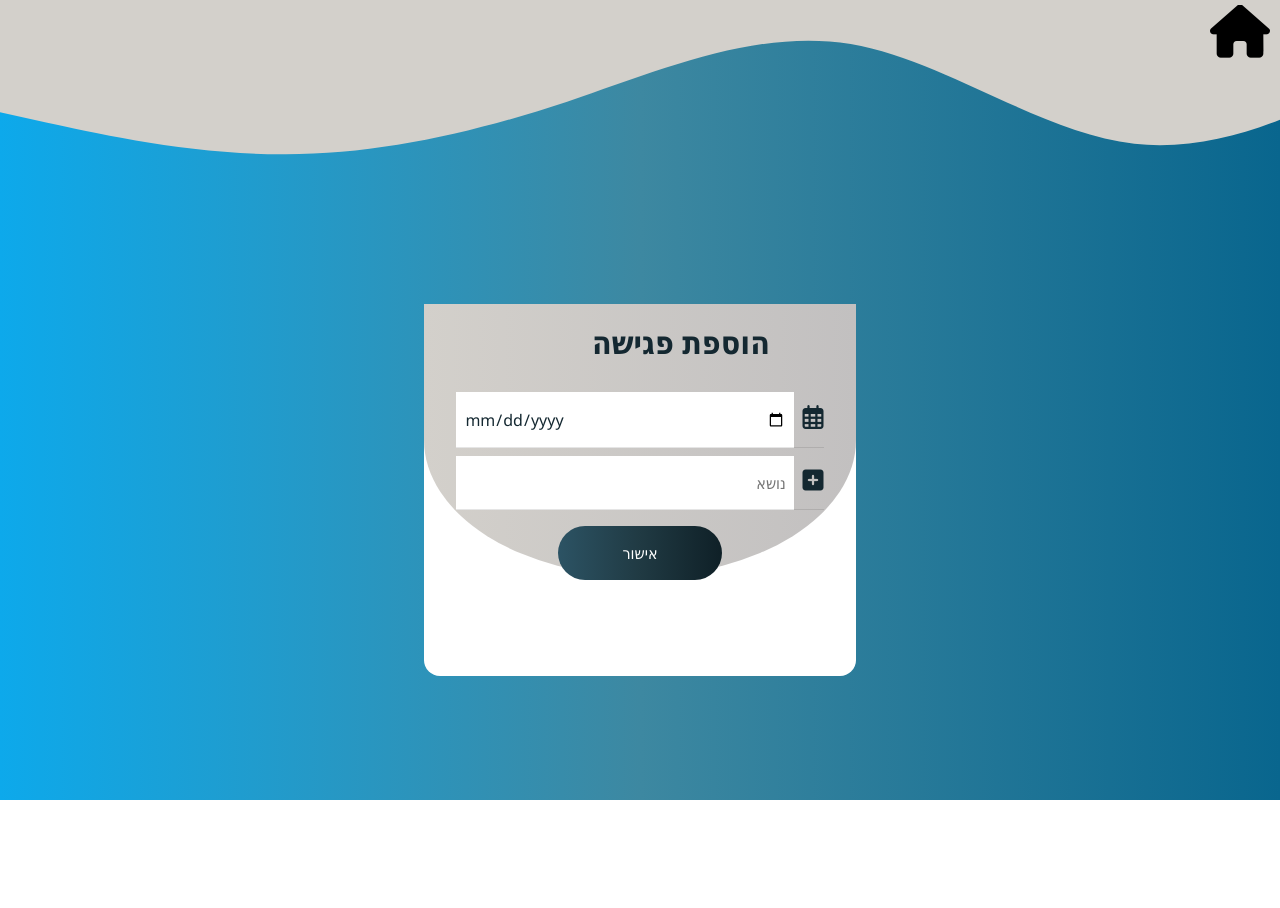
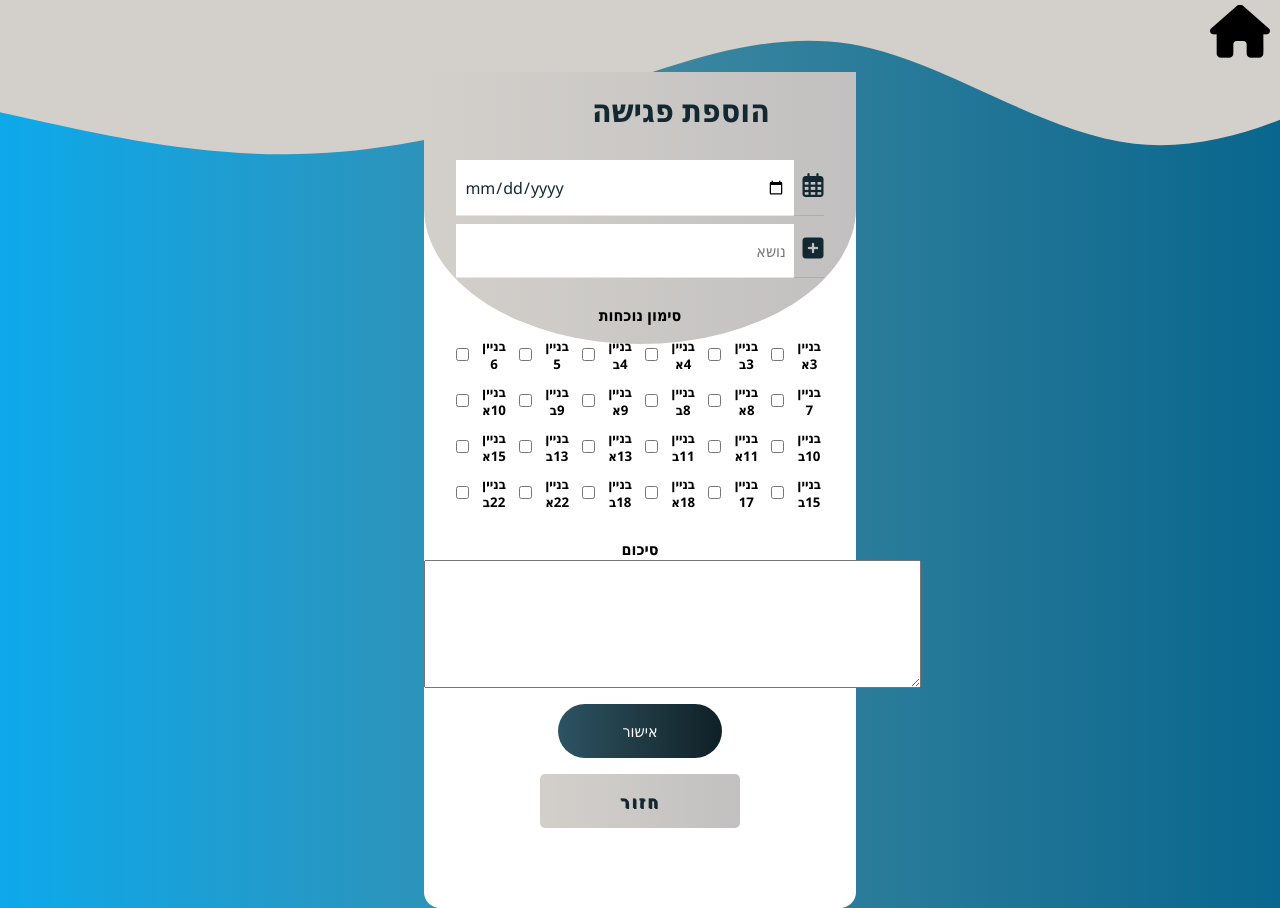
Before and after one commit to amitmo1995/LevOhev, a React (Create React App) app: page /AddNewMeeting in a window 1280 px wide. Before the commit the page ends 800 px from the top, so only its background shows below. Built offline with nearby package versions, Linux system fonts and the light colour scheme.

Commit message:
fix page AddNewMeeting

```diff
--- a/package.json
+++ b/package.json
@@ -14,6 +14,7 @@
     "jshint": "^2.13.4",
     "react": "^18.1.0",
     "react-dom": "^18.1.0",
+    "react-multiple-select-dropdown-lite": "^2.0.5",
     "react-scripts": "^5.0.1",
     "react-select": "^5.3.2",
     "web-vitals": "^2.1.4"
--- a/src/App.css
+++ b/src/App.css
@@ -402,11 +402,11 @@ body {
   width: 100%;
 }
 
-.AddNewMeeting {
+/* .AddNewMeeting {
   display: grid;
   grid-template-columns: repeat(2, auto);
   margin-right: 5%;
-}
+} */
 
 .input-building-group {
   display: grid;
@@ -532,7 +532,28 @@ body {
   right: 10px;
   top: 5px;
 }
-
-.AddNewMeeting h1{
+.input-building{
+  padding: 6%;
+}
+.input-building table{
+  margin: 0 auto;
+  position: relative;
+  direction: rtl;
+}
+.input-building th{
+  padding: 4px;
+  position: relative;
+  top: 5px;
+}
+.input-building h4 {
   text-align: center;
 }
+.summary h4{
+  text-align: center;
+}
+.summary textarea{
+  text-align: right;
+  display: block;
+  margin-left: auto;
+  margin-right: auto;
+}
--- a/src/layout/AddNewMeeting.jsx
+++ b/src/layout/AddNewMeeting.jsx
@@ -4,10 +4,10 @@ import { Link } from 'react-router-dom';
 import {firestore} from '../firebase/firebase';
 import HomePageButton from '../features/HomePageButton'
 import {where,doc,setDoc,getDoc, addDoc,add, collection,onSnapshot, query, getDocs} from 'firebase/firestore';
-import Checkbox from '../features/Checkbox';
 
 
-function AddNewPayment() {
+
+function AddNewMeeting() {
 	const dateRef=useRef();
 	const apartmentRef=useRef();
 	const amountRef=useRef();
@@ -22,7 +22,9 @@ function AddNewPayment() {
 
 	return (
 		<>
+		<div className='addNewMeeting'>
 			<div className='wrapper'>
+
 			<Link to='/ManagerHomePage' className='link'><HomePageButton /></Link>
 				<div className='formContainer'>
 					<span className='formHeading'>הוספת פגישה </span>
@@ -36,19 +38,83 @@ function AddNewPayment() {
 							<input ref={apartmentRef} type ="Topic" placeholder='נושא' />
 							<span className='bar'></span>
 						</div>
-						<div className='input-group'>
+						<div className='input-building'>
+							<h4>סימון נוכחות </h4>
+						<table>
+							<tr>
+							<th><h5> בניין 3א</h5></th>
+							<th><input ref={amountRef} type="checkbox" id="building1" name="building1" value="building1"></input> <label for="building1"></label></th>
+								<th><h5>בניין 3ב</h5></th>
+								<th><input ref={amountRef} type="checkbox" id="building1" name="building1" value="building1"></input> <label for="building1"></label></th>
+								<th><h5>בניין 4א</h5></th>
+								<th><input ref={amountRef} type="checkbox" id="building1" name="building1" value="building1"></input> <label for="building1"></label></th>
+								<th><h5>בניין 4ב</h5></th>
+								<th><input ref={amountRef} type="checkbox" id="building1" name="building1" value="building1"></input> <label for="building1"></label></th>
+								<th><h5>בניין 5</h5></th>
+								<th><input ref={amountRef} type="checkbox" id="building1" name="building1" value="building1"></input> <label for="building1"></label></th>
+								<th><h5>בניין 6</h5></th>
+								<th><input ref={amountRef} type="checkbox" id="building1" name="building1" value="building1"></input> <label for="building1"></label></th>
+							</tr>
+							<tr>
+							<th><h5> בניין 7</h5></th>
+							<th><input ref={amountRef} type="checkbox" id="building1" name="building1" value="building1"></input> <label for="building1"></label></th>
+								<th><h5>בניין 8א</h5></th>
+								<th><input ref={amountRef} type="checkbox" id="building1" name="building1" value="building1"></input> <label for="building1"></label></th>
+								<th><h5>בניין 8ב</h5></th>
+								<th><input ref={amountRef} type="checkbox" id="building1" name="building1" value="building1"></input> <label for="building1"></label></th>
+								<th><h5>בניין 9א</h5></th>
+								<th><input ref={amountRef} type="checkbox" id="building1" name="building1" value="building1"></input> <label for="building1"></label></th>
+								<th><h5>בניין 9ב</h5></th>
+								<th><input ref={amountRef} type="checkbox" id="building1" name="building1" value="building1"></input> <label for="building1"></label></th>
+								<th><h5>בניין 10א</h5></th>
+								<th><input ref={amountRef} type="checkbox" id="building1" name="building1" value="building1"></input> <label for="building1"></label></th>
+							</tr>
+							<tr>
+							<th><h5> בניין 10ב</h5></th>
+							<th><input ref={amountRef} type="checkbox" id="building1" name="building1" value="building1"></input> <label for="building1"></label></th>
+								<th><h5>בניין 11א</h5></th>
+								<th><input ref={amountRef} type="checkbox" id="building1" name="building1" value="building1"></input> <label for="building1"></label></th>
+								<th><h5>בניין 11ב</h5></th>
+								<th><input ref={amountRef} type="checkbox" id="building1" name="building1" value="building1"></input> <label for="building1"></label></th>
+								<th><h5>בניין 13א</h5></th>
+								<th><input ref={amountRef} type="checkbox" id="building1" name="building1" value="building1"></input> <label for="building1"></label></th>
+								<th><h5>בניין 13ב</h5></th>
+								<th><input ref={amountRef} type="checkbox" id="building1" name="building1" value="building1"></input> <label for="building1"></label></th>
+								<th><h5>בניין 15א</h5></th>
+								<th><input ref={amountRef} type="checkbox" id="building1" name="building1" value="building1"></input> <label for="building1"></label></th>
+							</tr>
+							<tr>
+							<th><h5> בניין 15ב</h5></th>
+							<th><input ref={amountRef} type="checkbox" id="building1" name="building1" value="building1"></input> <label for="building1"></label></th>
+								<th><h5>בניין 17</h5></th>
+								<th><input ref={amountRef} type="checkbox" id="building1" name="building1" value="building1"></input> <label for="building1"></label></th>
+								<th><h5>בניין 18א</h5></th>
+								<th><input ref={amountRef} type="checkbox" id="building1" name="building1" value="building1"></input> <label for="building1"></label></th>
+								<th><h5>בניין 18ב</h5></th>
+								<th><input ref={amountRef} type="checkbox" id="building1" name="building1" value="building1"></input> <label for="building1"></label></th>
+								<th><h5>בניין 22א</h5></th>
+								<th><input ref={amountRef} type="checkbox" id="building1" name="building1" value="building1"></input> <label for="building1"></label></th>
+								<th><h5>בניין 22ב</h5></th>
+								<th><input ref={amountRef} type="checkbox" id="building1" name="building1" value="building1"></input> <label for="building1"></label></th>
+							</tr>
+						</table>
 						</div>
-						{/** */}
-						{/* Input 1 */}
+						<div className='summary'>
+						<h4>סיכום</h4>
+						<textarea   rows="7" cols="60"></textarea>
+						</div>
+
 						<div className='input-group'>
 						<button onClick={handleSubmit}>אישור</button>
 						</div>
-
+						<Link to='/MeetingManagement' className='link'>
+							<BackButton />
+						</Link>
 						{/* </form> */}
 				</div>
 			</div>
-
+			</div>
 		</>
 	)
  }
-export default AddNewPayment;
+export default AddNewMeeting;
```
Also changed, not shown: src/features/Checkbox.jsx (deleted), 1 other file (tests, documents, lock files or other folders).
